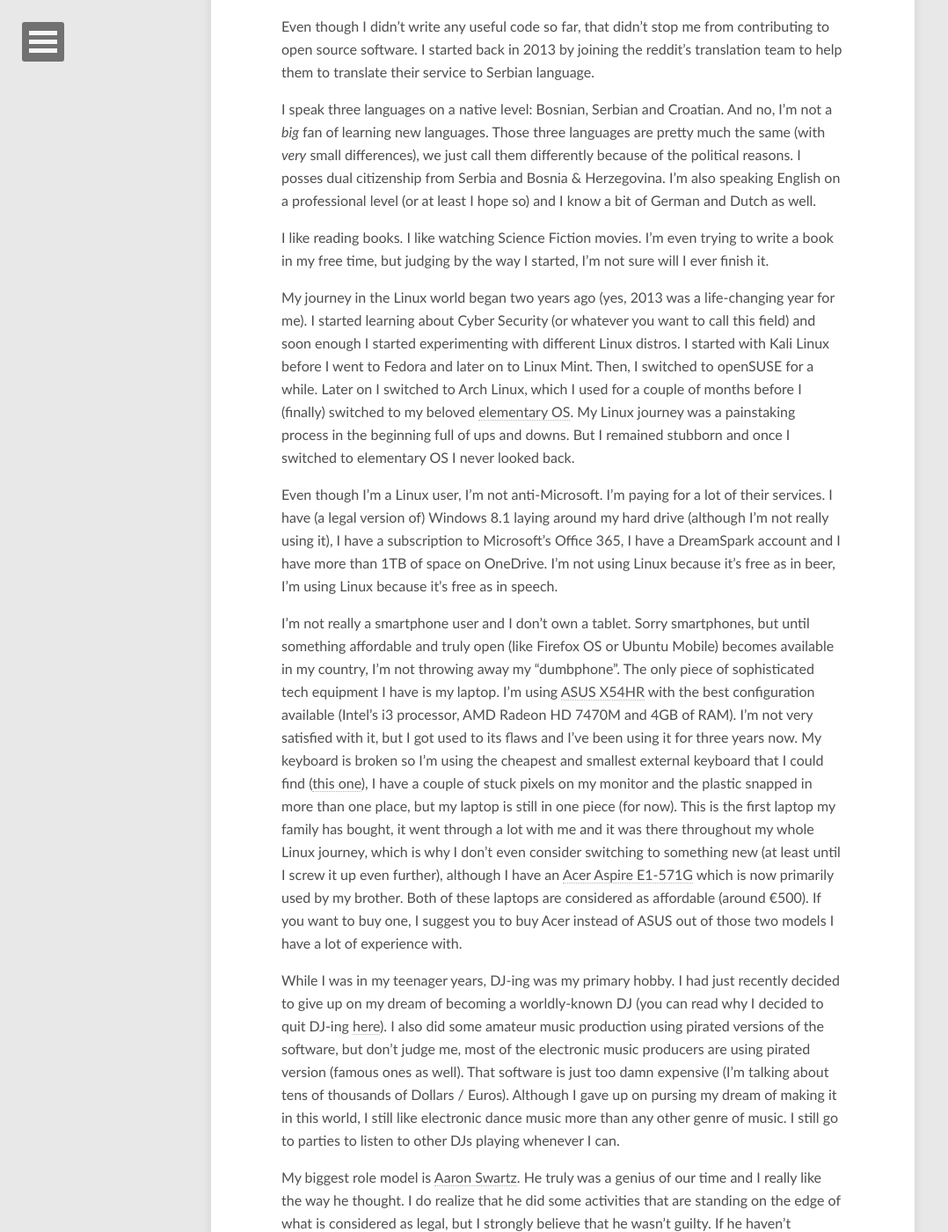
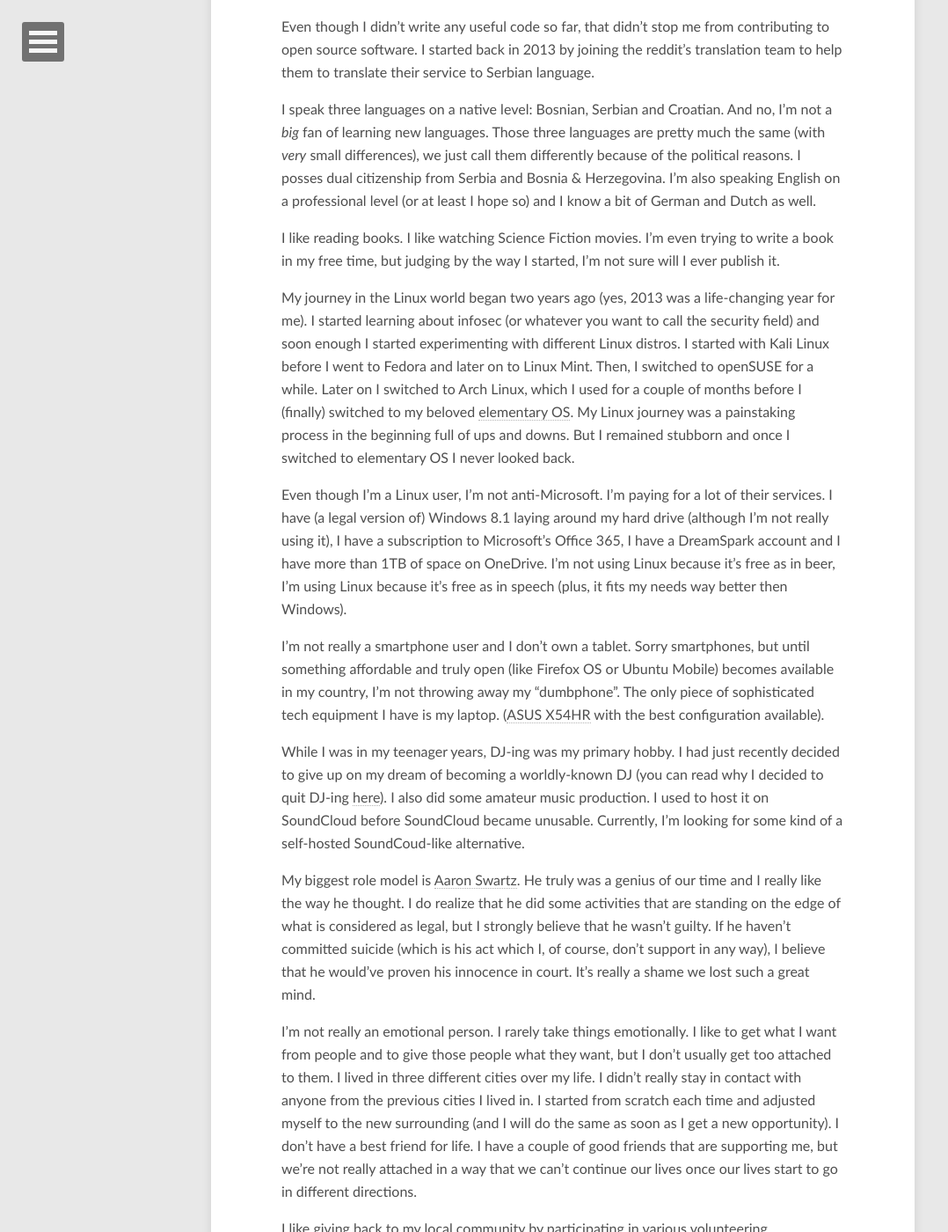
Before and after one commit to menghanhui/r3bl.blog, a Jekyll site: the page built from about/index.md, in a window 1280 px wide and 1400 px high, scrolled down 1271 px. Shown: the whole window at 88% size, without its empty margins (0-1078 px from the left). Built offline with Jekyll 4.4.1, drawn with Linux system fonts in a browser that asks for light colours; nearby versions of some CDN libraries; comment, search, counter and statistics services are not loaded; some of the changed text lies outside the part shown.

Commit message:
Shortens the long /about page.

```diff
--- a/about/index.md
+++ b/about/index.md
@@ -7,46 +7,45 @@
   feature: abstract-1-3
 ---
 
-**NOTE:** As of June 18th (2015), this page contains more personalized version of the story of my life. If you want to see what I had actually done as an open source advocate, check out [my portfolio](https://aleksandar-todorovic.github.io/en/portfolio). Alternatively, you can also see the short version of my portfolio by downloading my resume (available in both [English](https://aleksandar-todorovic.github.io/assets/portfolio-en.pdf)
+**NOTE:** As of June 18th (2015), this page contains more personalized version of the story of my life. If you want to see what I had actually done as an open source advocate, check out [my portfolio](https://aleksandar-todorovic.github.io/en/portfolio). Alternatively, you can see the short version of my portfolio by downloading my resume (available in both [English](https://aleksandar-todorovic.github.io/assets/portfolio-en.pdf)
 and [Bosnian](https://aleksandar-todorovic.github.io/assets/portfolio-bs.pdf) language).
 
 ## Short version
 
-I'm [an Open Source Advocate](http://r3bl.github.io/en/open-source-advocacy) with a huge passion for Artificial Intelligence and Cyber Security. I'm a Community Moderator at [Opensource.com](http://r3bl.github.io/en/open-source-advocacy). I love contributing to open source projects, mostly [without writing code](http://opensource.com/business/14/12/8-ways-contribute-open-source-without-writing-code). I've contributed to a couple of worldy-known open source projects such as [reddit](https://reddit.com/), [elementary OS](https://elementary.io/), and the [Tor Project](https://www.torproject.org). I'm writing content in both English and Bosnian language. So far (aside from this blog of course) I've written content for [Opensource.com](http://opensource.com/), [Kompjuteraš](http://kompjuteras.com/) and [LiBRE! magazine](https://libre.lugons.org/).
+I'm [an Open Source Advocate](http://r3bl.github.io/en/open-source-advocacy) with a huge passion for artificial intelligence and information security. I'm a Community Moderator at [Opensource.com](http://opensource.com/). I love contributing to open source projects, mostly [without writing code](http://opensource.com/business/14/12/8-ways-contribute-open-source-without-writing-code). I've contributed to a couple of worldy-known open source projects such as [reddit](https://reddit.com/), [elementary OS](https://elementary.io/), and the [Tor Project](https://www.torproject.org). I'm writing content in both English and Bosnian language. I wrote content for various online publications (to see the full list of articles I wrote for other websites, [click here](https://r3bl.me)).
 
 ## Long version
 
-I like writing. I started writing back in 2013 when I started contributing to [LiBRE! magazine](https://libre.lugons.org/) (regional digital free software magazine written in Serbian language). Then, in July 2014, I started my blog. My blog was previously hosted [on Wordpress.com domain](http://aleksandartodorovic.wordpress.com/) before I decided to migrate it to GitHub Pages + Jekyll combination back in January (2015). In June (2015), I took my writing skills to a whole new level by joining [Opensource.com](http://opensource.com) as their new Community Moderator. You can read my announcement and my initial impressions [here](https://r3bl.github.io/en/partnership-with-opensource-dot-com/).
+I like writing. I started writing back in 2013 when I started contributing to [LiBRE! magazine](https://libre.lugons.org/) (regional digital free software magazine written in Serbian language). Then, in July 2014, I started my own blog. My blog was previously hosted [on Wordpress.com domain](http://aleksandartodorovic.wordpress.com/) before I decided to migrate it to GitHub Pages + Jekyll combination back in January (2015). In June (2015), I took my writing skills to a whole new level by joining [Opensource.com](http://opensource.com) as their new Community Moderator. You can read my announcement and my initial impressions [here](https://r3bl.github.io/en/partnership-with-opensource-dot-com/).
 
-Apart from writing, I live an open source life. I'm using open source technologies every day and I contribute to open source software as much as I can (which is _at least_ once a week). I don't really consider myself as a programmer because I didn't write any code worthy of mentioning so far, but I am working on it!
+Apart from writing, I live an open source life. I'm using open source technologies every day and I contribute to open source software as much as I can (which is _at least_ once a week). I don't really consider myself a noteworthy programmer because I didn't write any program worth mentioning so far. (But I am working on it!)
 
 Even though I didn't write any useful code so far, that didn't stop me from contributing to open source software. I started back in 2013 by joining the reddit's translation team to help them to translate their service to Serbian language.
 
 I speak three languages on a native level: Bosnian, Serbian and Croatian. And no, I'm not a _big_ fan of learning new languages. Those three languages are pretty much the same (with _very_ small differences), we just call them differently because of the political reasons. I posses dual citizenship from Serbia and Bosnia & Herzegovina. I'm also speaking English on a professional level (or at least I hope so) and I know a bit of German and Dutch as well.
 
-I like reading books. I like watching Science Fiction movies. I'm even trying to write a book in my free time, but judging by the way I started, I'm not sure will I ever finish it.
+I like reading books. I like watching Science Fiction movies. I'm even trying to write a book in my free time, but judging by the way I started, I'm not sure will I ever publish it.
 
-My journey in the Linux world began two years ago (yes, 2013 was a life-changing year for me). I started learning about Cyber Security (or whatever you want to call this field) and soon enough I started experimenting with different Linux distros. I started with Kali Linux before I went to Fedora and later on to Linux Mint. Then, I switched to openSUSE for a while. Later on I switched to Arch Linux, which I used for a couple of months before I (finally) switched to my beloved [elementary OS](https://elementaryio). My Linux journey was a painstaking process in the beginning full of ups and downs. But I remained stubborn and once I switched to elementary OS I never looked back.
+My journey in the Linux world began two years ago (yes, 2013 was a life-changing year for me). I started learning about infosec (or whatever you want to call the security field) and soon enough I started experimenting with different Linux distros. I started with Kali Linux before I went to Fedora and later on to Linux Mint. Then, I switched to openSUSE for a while. Later on I switched to Arch Linux, which I used for a couple of months before I (finally) switched to my beloved [elementary OS](https://elementary.io). My Linux journey was a painstaking process in the beginning full of ups and downs. But I remained stubborn and once I switched to elementary OS I never looked back.
 
-Even though I'm a Linux user, I'm not anti-Microsoft. I'm paying for a lot of their services. I have (a legal version of) Windows 8.1 laying around my hard drive (although I'm not really using it), I have a subscription to Microsoft's Office 365, I have a DreamSpark account and I have more than 1TB of space on OneDrive. I'm not using Linux because it's free as in beer, I'm using Linux because it's free as in speech.
+Even though I'm a Linux user, I'm not anti-Microsoft. I'm paying for a lot of their services. I have (a legal version of) Windows 8.1 laying around my hard drive (although I'm not really using it), I have a subscription to Microsoft's Office 365, I have a DreamSpark account and I have more than 1TB of space on OneDrive. I'm not using Linux because it's free as in beer, I'm using Linux because it's free as in speech (plus, it fits my needs way better then Windows).
 
-I'm not really a smartphone user and I don't own a tablet. Sorry smartphones, but until something affordable and truly open (like Firefox OS or Ubuntu Mobile) becomes available in my country, I'm not throwing away my "dumbphone". The only piece of sophisticated tech equipment I have is my laptop. I'm using [ASUS X54HR](https://www.asus.com/Notebooks_Ultrabooks/X54HR/) with the best configuration available (Intel's i3 processor, AMD Radeon HD 7470M and 4GB of RAM). I'm not very satisfied with it, but I got used to its flaws and I've been using it for three years now. My keyboard is broken so I'm using the cheapest and smallest external keyboard that I could find ([this one](http://www.lingua-centar.hr/cybershop/slike/0160566_big.jpg)), I have a couple of stuck pixels on my monitor and the plastic snapped in more than one place, but my laptop is still in one piece (for now). This is the first laptop my family has bought, it went through a lot with me and it was there throughout my whole Linux journey, which is why I don't even consider switching to something new (at least until I screw it up even further), although I have an [Acer Aspire E1-571G](http://www.notebookcheck.net/Review-Acer-Aspire-E1-571G-Notebook.88806.0.html) which is now primarily used by my brother. Both of these laptops are considered as affordable (around €500). If you want to buy one, I suggest you to buy Acer instead of ASUS out of those two models I have a lot of experience with.
+I'm not really a smartphone user and I don't own a tablet. Sorry smartphones, but until something affordable and truly open (like Firefox OS or Ubuntu Mobile) becomes available in my country, I'm not throwing away my "dumbphone". The only piece of sophisticated tech equipment I have is my laptop. ([ASUS X54HR](https://www.asus.com/Notebooks_Ultrabooks/X54HR/) with the best configuration available).
 
-While I was in my teenager years, DJ-ing was my primary hobby. I had just recently decided to give up on my dream of becoming a worldly-known DJ (you can read why I decided to quit DJ-ing [here](https://r3bl.github.io/en/quitting-djing/)). I also did some amateur music production using pirated versions of the software, but don't judge me, most of the electronic music producers are using pirated version (famous ones as well). That software is just too damn expensive (I'm talking about tens of thousands of Dollars / Euros). Although I gave up on pursing my dream of making it in this world, I still like electronic dance music more than any other genre of music. I still go to parties to listen to other DJs playing whenever I can.
+While I was in my teenager years, DJ-ing was my primary hobby. I had just recently decided to give up on my dream of becoming a worldly-known DJ (you can read why I decided to quit DJ-ing [here](https://r3bl.github.io/en/quitting-djing/)). I also did some amateur music production. I used to host it on SoundCloud before SoundCloud became unusable. Currently, I'm looking for some kind of a self-hosted SoundCoud-like alternative.
 
 My biggest role model is [Aaron Swartz](https://en.wikipedia.org/wiki/Aaron_Swartz). He truly was a genius of our time and I really like the way he thought. I do realize that he did some activities that are standing on the edge of what is considered as legal, but I strongly believe that he wasn't guilty. If he haven't committed suicide (which is his act which I, of course, don't support in any way), I believe that he would've proven his innocence in court. It's really a shame we lost such a great mind.
 
-I'm not really an emotional person. I rarely take things emotionally. I like to get what I want from people and to give those people what they want, but I don't usually get too attached to them. I lived in three different cities over my life. I didn't really stay in contact with anyone from the previous cities I lived in. I started from scratch each time and adjusted myself to the new surrounding (and I will do the same as soon as I get a new opportunity). I don't have a best friend for life. I have a couple of good friends that are supporting me, but we're not really attached in a way that we can't continue our lives once our lives start to go in different directions. I'm not going to allow anyone to slow me down on my way of doing something which will benefit me any time soon.
+I'm not really an emotional person. I rarely take things emotionally. I like to get what I want from people and to give those people what they want, but I don't usually get too attached to them. I lived in three different cities over my life. I didn't really stay in contact with anyone from the previous cities I lived in. I started from scratch each time and adjusted myself to the new surrounding (and I will do the same as soon as I get a new opportunity). I don't have a best friend for life. I have a couple of good friends that are supporting me, but we're not really attached in a way that we can't continue our lives once our lives start to go in different directions.
 
 I like giving back to my local community by participating in various volunteering opportunities. I even had the opportunity to spent a month in the Netherlands volunteering to their local community (in two cities: Rijswijk and Amsterdam) which was a life-changing experience to me. If you want to find out more about that, read [this blog post](http://r3bl.github.io/en/evs-netherlands-experience/).
 
-[Red Hat](http://www.redhat.com/) is my dream company. I like what they're doing and I like the principles they're using. I have nothing but positive experience with working with people from Red Hat through my volunteership with the Opensource.com brand which is sponsored by them.
+[Red Hat](http://www.redhat.com/) is my dream company. I like what they're doing and I like the principles they're using. I have nothing but positive experience with working with people from Red Hat through my volunteering for the Opensource.com brand (which is sponsored by them).
 
-I care about my privacy. I'm limiting my use of products from companies connected to the [PRISM program](http://www.theguardian.com/world/2013/jun/06/us-tech-giants-nsa-data). I'm using [DuckDuckGo](https://duckduckgo.com/) as my search engine of choice (and I love it). I'm using Russian email service because I know that they have much smaller influence on my overall Internet experience than more popular solutions like GMail, Outlook and similar services. I'm using Mozilla's products ([Firefox](https://www.mozilla.org/en-US/firefox/) and [Thunderbird](https://www.mozilla.org/en-US/thunderbird/)) to explore the web and manage all of my email addresses (and I highly recommend those two products to everyone).
+I care about my privacy. I'm using [DuckDuckGo](https://duckduckgo.com/) as my search engine of choice (and I love it). I'm using Russian email service because I know that they have much smaller influence on my overall Internet experience than the more popular solutions (like GMail and Outlook). I'm using Mozilla's products ([Firefox](https://www.mozilla.org/en-US/firefox/) and [Thunderbird](https://www.mozilla.org/en-US/thunderbird/)) to explore the web and manage all of my email addresses (and I highly recommend those two products to everyone).
 
-I'm a regular [Twitter user](https://twitter.com/r3bl_), [GitHub user](https://github.com/aleksandar-todorovic/), [CareerDean user](https://www.careerdean.com/u/aleksandar-todorovi) and [Goodreads user](https://www.goodreads.com/). I occasionally use [LinkedIn](https://www.linkedin.com/in/aleksandartodorovic) and [Facebook](https://www.facebook.com/aleksandar.todorovic.r3bl). Yes, unlike most of my generation, I don't spend most of my days on Facebook, Viber, WhatsApp or whatever. I'm doing my best to be as productive as I can, but there's still a lot of things I can do to improve my daily workflow.
+I'm a regular [Twitter user](https://twitter.com/r3bl_), [GitHub user](https://github.com/aleksandar-todorovic/), [CareerDean user](https://www.careerdean.com/u/aleksandar-todorovi) and [Goodreads user](https://www.goodreads.com/). I occasionally use [LinkedIn](https://www.linkedin.com/in/aleksandartodorovic) and [Facebook](https://www.facebook.com/aleksandar.todorovic.r3bl). I'm doing my best to be as productive as I can, but there's still a lot of things I can do to improve my daily workflow.
 
 ## Contact
 
-If you want me to write for you, you can contact me on [aleksandar.todorovic@opensource.com](aleksandar.todorovic@opensource.com). If you want to contact me for anything else, feel free to do so on [aleksandar.todorovic@mail.ru](aleksandar.todorovic@mail.ru). It might take a day or two, but I'm more than happy
-to answer to all of your emails.
+If you want me to write for you, you can contact me on [aleksandar.todorovic@opensource.com](aleksandar.todorovic@opensource.com). If you want to contact me for anything else, feel free to send an email to [aleksandar.todorovic@mail.ru](aleksandar.todorovic@mail.ru).
```
